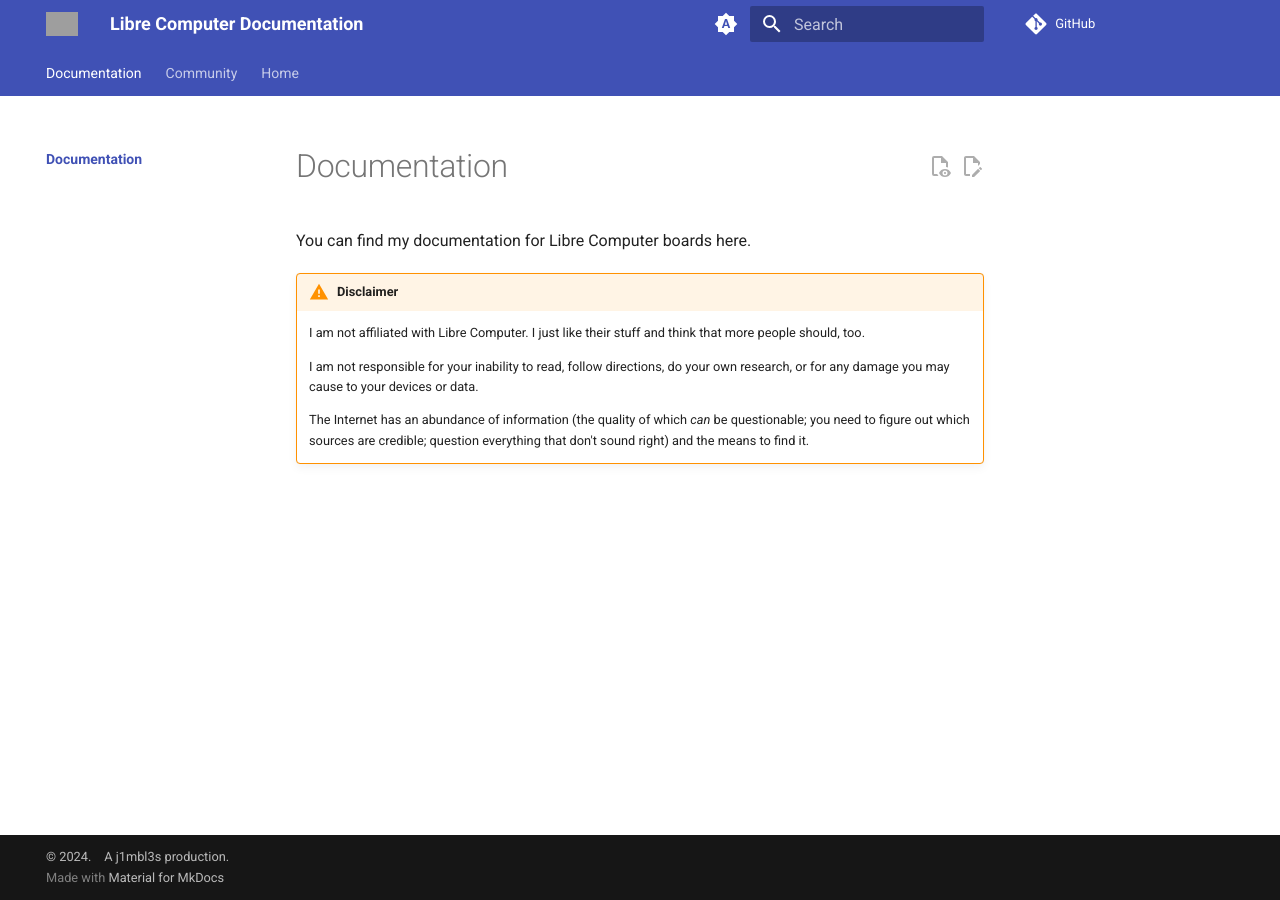
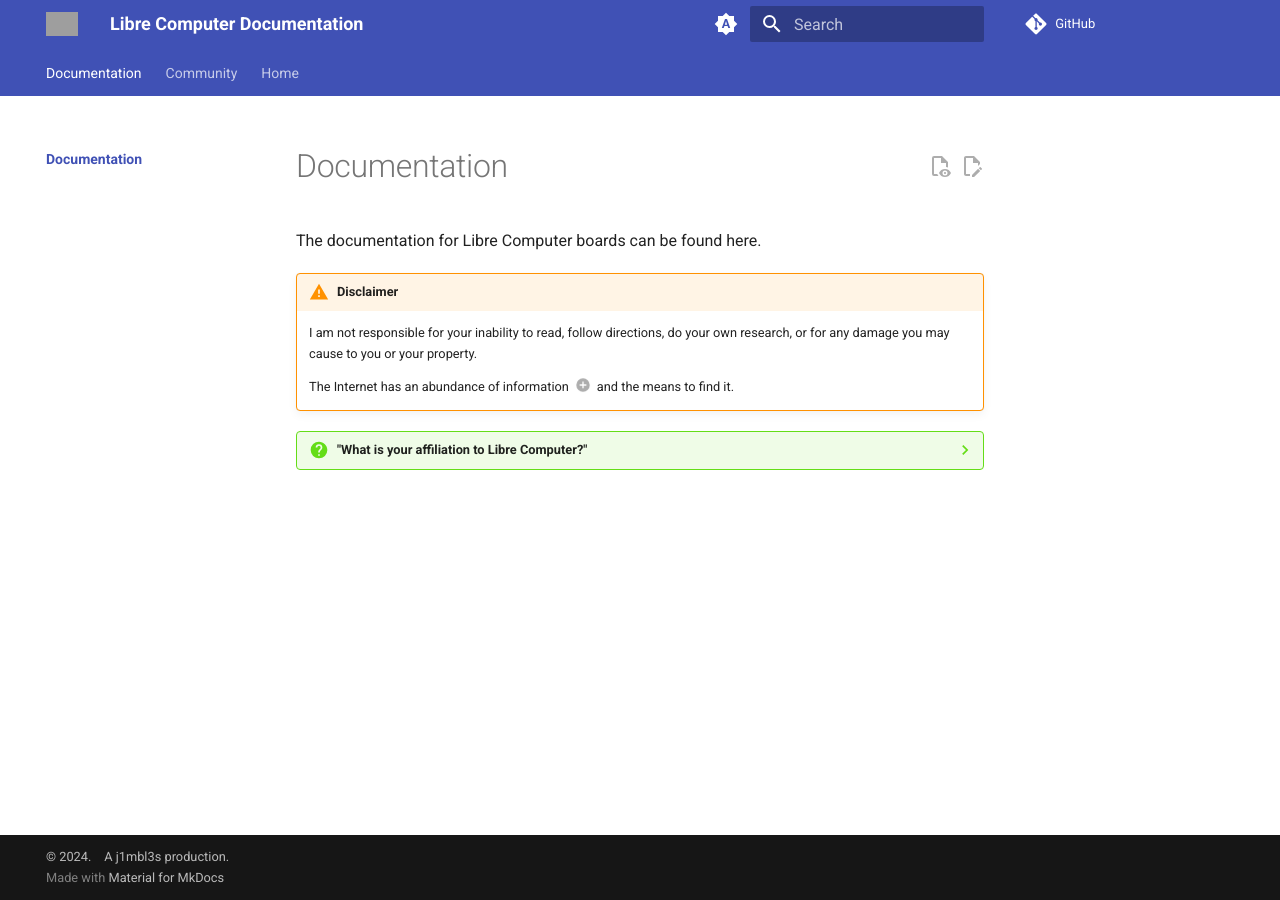
Before and after one commit to j1mbl3s/libretech-web-docs, an MkDocs documentation site: the page built from docs/index.md, in a window 1280 px wide. Built offline with MkDocs 1.6.1 and Material for MkDocs 9.7.7, drawn with Linux system fonts in a browser that asks for light colours; comment, search, counter and statistics services are not loaded; part of the change alters nothing that is shown; grey boxes are pictures that could not be loaded.

Commit message:
refactor: update index page disclaimers, word choice

```diff
--- a/docs/index.md
+++ b/docs/index.md
@@ -1,19 +1,41 @@
 # Documentation
 
-You can find my documentation for Libre Computer boards here.
+The documentation for Libre Computer boards can be found here.
 
 !!! warning "Disclaimer"
 
-    I am not affiliated with Libre Computer.
-    I just like their stuff and think that more people should, too.
-
-    I am not responsible for your inability to read,
+    I am not responsible for your inability to
+    read,
     follow directions,
     do your own research,
-    or for any damage you may cause to your devices or data.
+    or for any damage you may cause to you or your property.
 
-    The Internet has an abundance of information
-    (the quality of which _can_ be questionable;
-    you need to figure out which sources are credible;
-    question everything that don't sound right)
+    The Internet has an abundance of information (1)
     and the means to find it.
+    {.annotate}
+
+    1. the quality of which _can_ be questionable;
+       you need to figure out which sources are credible;
+       question everything that don't sound right 😏
+
+??? question ""What is your affiliation to Libre Computer?""
+
+    **I am _not_ affiliated with Libre Computer.**
+
+    I like the boards that I have _purchased_ for what they are.
+
+    <hr />
+
+    After reading online discussions and reviews,
+    I thought that people would appreciate having
+    a more direct and user-friendly option to the
+    [Community](https://hub.libre.computer/)
+    site as documentation.
+
+    Creating this site was a result of wanting to
+    help others,
+    document my personal journey with my boards,
+    and try out a different tool for generating static sites.
+
+    I welcome you to contribute on
+    [GitHub](https://github.com/j1mbl3s/libretech-web-docs).
--- a/mkdocs.yaml
+++ b/mkdocs.yaml
@@ -4,7 +4,7 @@ site_url: https://j1mbl3s.github.io/libretech-web-docs
 repo_url: https://github.com/j1mbl3s/libretech-web-docs
 edit_uri: edit/main/docs/
 site_description: Documentation for Libre Computer SBCs
-copyright: © 2024.&emsp;A <a href="https://github.com/j1mbl3s">j1mbl3s</a> production.
+copyright: © 2024.<span style="width:1em;display:inline-block;"></span>A <a href="https://github.com/j1mbl3s">j1mbl3s</a> production.
 
 nav:
   - Documentation:
@@ -22,6 +22,8 @@ plugins:
 
 markdown_extensions:
   - admonition
+  - attr_list
+  - md_in_html
   - pymdownx.details
   - pymdownx.superfences
   - toc:
```
